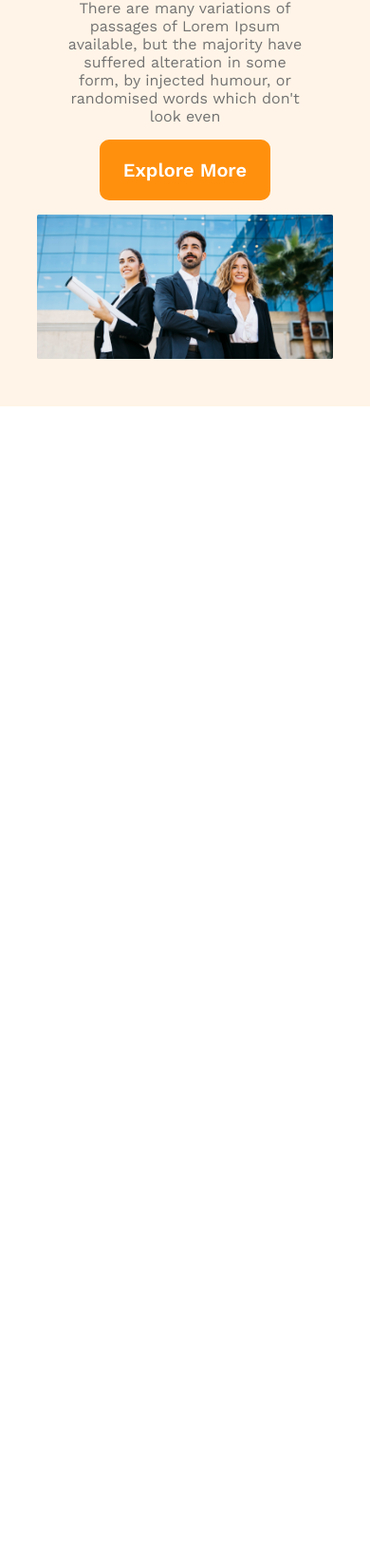
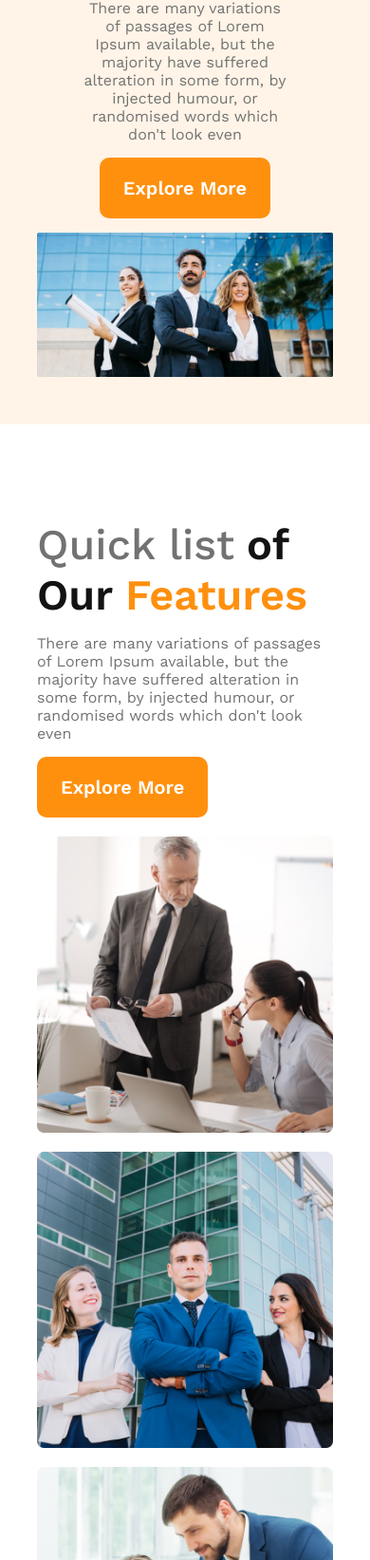
Before and after one commit to mamunalabdullah/g3-architects-2k24, a plain HTML site: page index.html in a window 390 px wide. Shown: the part 357-2000 px from the top of the page at 95% size. Before the commit the page ends 844 px from the top, so only its background shows below. Drawn offline with nearby package versions, Linux system fonts and the light colour scheme.

Commit message:
features area and responsive

```diff
--- a/index.html
+++ b/index.html
@@ -21,7 +21,7 @@
         <div class="banner">
             <div class="banner-content">
                 <h1 class="banner-title">Brand New Group of Architects</h1>
-                <p class="banner-description">There are many variations of passages of Lorem Ipsum available, but the majority have suffered alteration in some form, by injected humour, or randomised words which don't look even</p>
+                <p class="banner-description description">There are many variations of passages of Lorem Ipsum available, but the majority have suffered alteration in some form, by injected humour, or randomised words which don't look even</p>
                 <button class="btn-primary">Explore More</button>
             </div>
             <img src="images/banner.png" alt="banner image of group architects">
@@ -30,8 +30,18 @@
     <!-- header area finish  -->
     <main>
         <!-- feature area start  -->
-        <section class="features">
-
+        <section class="features hide">
+            <div class="features-images">
+                <img src="images/team1.png" alt="image of team member one">
+                <img src="images/team2.png" alt="image of team member two">
+                <img src="images/team3.png" alt="image of team member three">
+                <img src="images/team4.png" alt="image of team member four">
+            </div>
+            <div class="features-content">
+                <h3 class="feature-title"><span class="normal">Quick list</span> <span class="black">of Our</span> <span class="colorful">Features</span></h3>
+                <p class="feature-description description">There are many variations of passages of Lorem Ipsum available, but the majority have suffered alteration in some form, by injected humour, or randomised words which don't look even</p>
+                <button class="btn-primary">Explore More</button>
+            </div>
         </section>
     </main>
     <footer></footer>
--- a/style.css
+++ b/style.css
@@ -19,9 +19,14 @@ img{
 }
 
 /* common styles */
-nav, .banner{
+nav, .banner, .features{
     width: 80%;
     margin: 0 auto;
+}
+.description{
+    font-size: 16px;
+    color: #727272;
+    margin: 15px 0;
 }
 .btn-primary{
     border: 0;
@@ -63,7 +68,7 @@ nav a{
     color: #424242;
 }
 .banner-content{
-    width: 80%;
+    width: 70%;
     margin: 15px auto;
     text-align: center;
 }
@@ -72,14 +77,42 @@ nav a{
     color: #131313;
     font-weight: 700;
 }
-.banner-description{
-    font-size: 16px;
+
+/* features area  */
+.features{
+    display: flex;
+    align-items: center;
+    justify-content: space-between;
+    margin-top: 100px;
+}
+.features-images{
+    width: 50%;
+    display: grid;
+    grid-template-columns: repeat(2, 1fr);
+    gap: 20px;
+}
+.features-content{
+    width: 45%;
+}
+.feature-title{
+    font-size: 45px;
+}
+.normal{
     color: #727272;
-    margin: 15px 0;
+    font-weight: 500;
+}
+.black{
+    color: #131313;
+    font-weight: 600;
+}
+.colorful{
+    color: #FF900E;
+    font-weight: 600;
 }
 
-/* features area  */
-
+/* .hide{
+    display: none;
+} */
 
 
 /* responsive area */
@@ -95,6 +128,18 @@ nav a{
     nav li{
         margin-left: 20px;
     }
+    /* features area  */
+    .features{
+        flex-direction: column-reverse;
+    }
+    .features-images{
+        width: 100%;
+        grid-template-columns: 1fr;
+        margin-top: 20px;
+    }
+    .features-content{
+        width: 100%;
+    }
 }
 @media screen and (min-width: 577px) and (max-width: 992px) {
     /* header area  */
@@ -102,4 +147,15 @@ nav a{
         flex-direction: column;
         gap: 20px;
     }
+    /* features area  */
+    .features{
+        flex-direction: column-reverse;
+    }
+    .features-images{
+        width: 100%;
+        margin-top: 100px;
+    }
+    .features-content{
+        width: 100%;
+    }
 }
```
